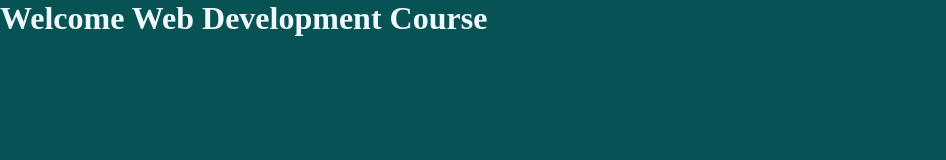
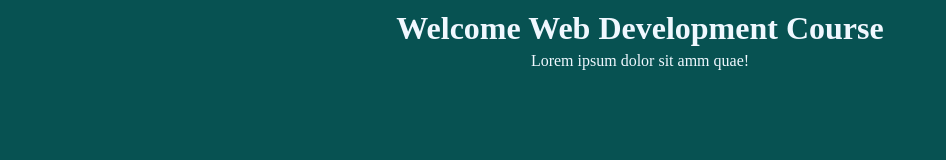
Before and after one commit to 7sewang/travel-college-project, a plain HTML site: page index.html in a window 1280 px wide. Shown: the whole page, without its empty margins (0-946 px from the left). Drawn offline with Linux system fonts and the light colour scheme.

Commit message:
minor changes in h1 and p tag

```diff
--- a/index.html
+++ b/index.html
@@ -9,5 +9,6 @@
 </head>
 <body>
     <h1>Welcome Web Development Course</h1>
+    <p>Lorem ipsum dolor sit amm quae!</p>
 </body>
 </html>
--- a/style.css
+++ b/style.css
@@ -7,3 +7,11 @@ body{
     background-color: rgb(7, 82, 82);
     color: aliceblue;
 }
+h1{
+    text-align: center;
+    padding-top: 10px;
+}
+p{
+    padding: 5px 25px;
+    text-align: center;
+}
```
